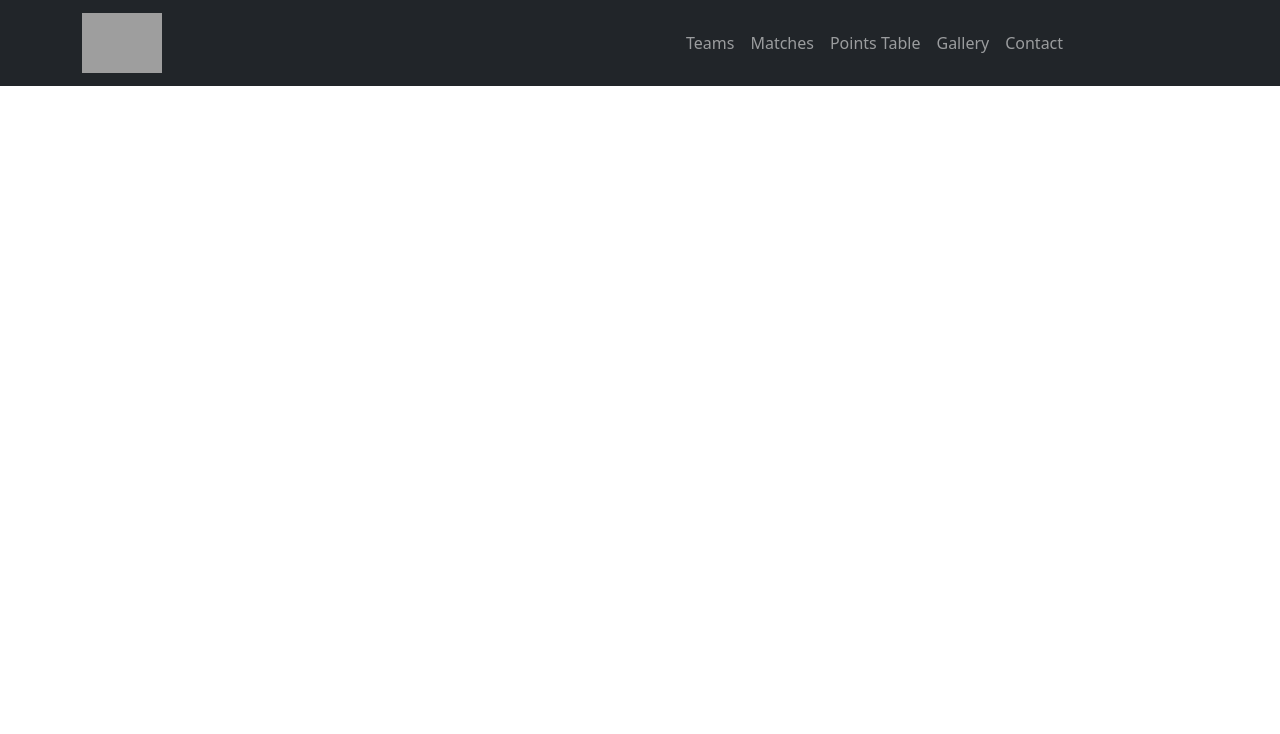
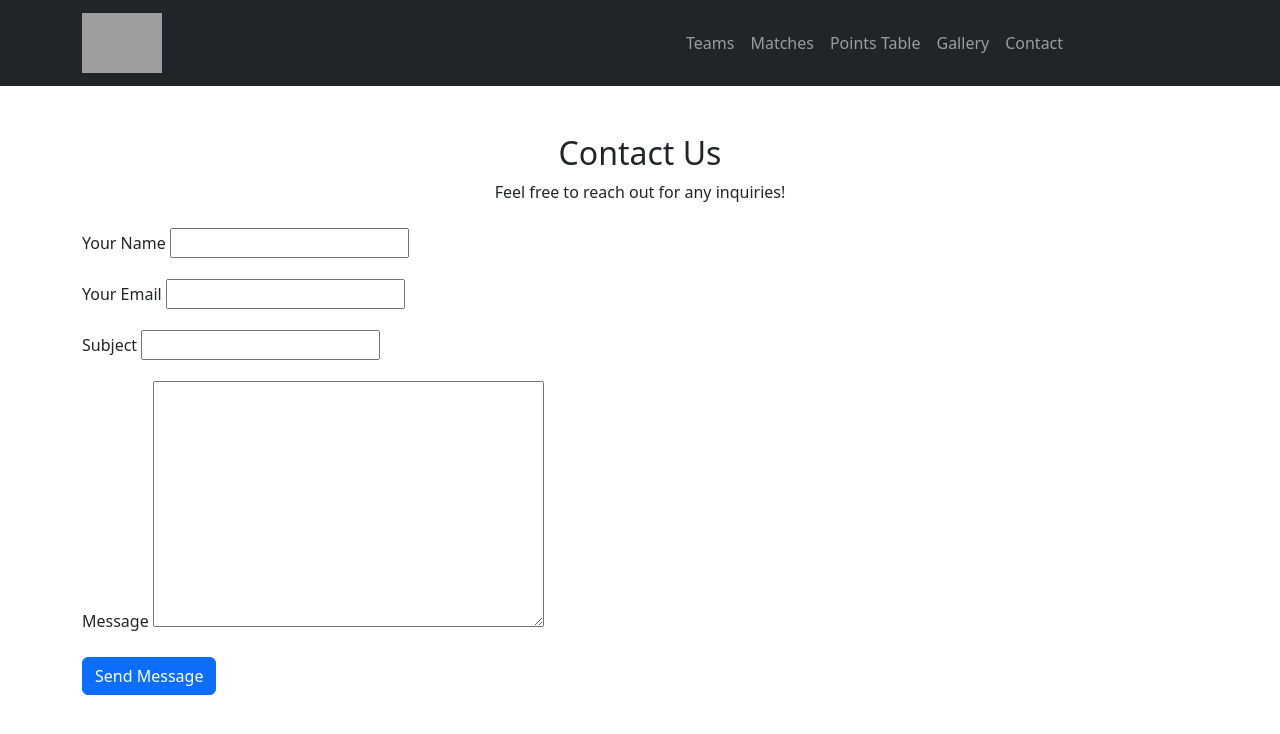
Before and after one commit to CallMeDas/Futsal-Tournament-Website-Djnago, a Django app: page /contact/ in a window 1280 px wide. Shown: the top 734 px of the page. Run offline with Django 5.2, Linux system fonts and the light colour scheme; grey boxes are pictures that could not be loaded.

Commit message:
contact page is made.

```diff
--- /dev/null
+++ b/futsalWebsite/tournaments/forms.py
@@ -0,0 +1,7 @@
+from django import forms
+from .models import ContactMessage
+
+class ContactForm(forms.ModelForm):
+    class Meta:
+        model = ContactMessage
+        fields = ['name', 'email', 'subject', 'message']
--- a/futsalWebsite/tournaments/models.py
+++ b/futsalWebsite/tournaments/models.py
@@ -2,6 +2,7 @@ from django.db import models
 from django.core.exceptions import ValidationError
 # from django.db import models
 from autoslug  import AutoSlugField
+from django.db import models
 
 # Team Model
 class Team(models.Model):
@@ -108,3 +109,18 @@ class Gallery(models.Model):
 
     def __str__(self):
         return self.title if self.title else "Gallery Image"
+
+
+
+
+
+
+class ContactMessage(models.Model):
+    name = models.CharField(max_length=100)
+    email = models.EmailField()
+    subject = models.CharField(max_length=200)
+    message = models.TextField()
+    created_at = models.DateTimeField(auto_now_add=True)
+
+    def __str__(self):
+        return f"{self.name} - {self.subject}"
--- a/futsalWebsite/tournaments/templates/contact.html
+++ b/futsalWebsite/tournaments/templates/contact.html
@@ -1,17 +1,35 @@
-{% extends 'base.html' %}
+{% extends "base.html" %}
 
 {% block content %}
-{% load static %}
+<div class="container mt-5">
+    <h2 class="text-center">Contact Us</h2>
+    <p class="text-center">Feel free to reach out for any inquiries!</p>
 
+    {% if messages %}
+        {% for message in messages %}
+            <div class="alert alert-success">{{ message }}</div>
+        {% endfor %}
+    {% endif %}
 
-
-
-
-
-
-
-
-
-
-
+    <form method="post" class="mt-4">
+        {% csrf_token %}
+        <div class="mb-3">
+            <label class="form-label">Your Name</label>
+            {{ form.name }}
+        </div>
+        <div class="mb-3">
+            <label class="form-label">Your Email</label>
+            {{ form.email }}
+        </div>
+        <div class="mb-3">
+            <label class="form-label">Subject</label>
+            {{ form.subject }}
+        </div>
+        <div class="mb-3">
+            <label class="form-label">Message</label>
+            {{ form.message }}
+        </div>
+        <button type="submit" class="btn btn-primary">Send Message</button>
+    </form>
+</div>
 {% endblock %}
--- a/futsalWebsite/tournaments/urls.py
+++ b/futsalWebsite/tournaments/urls.py
@@ -1,5 +1,6 @@
 from django.urls import path
 from . import views
+from .views import contact
 
 urlpatterns = [
     path('', views.home),
@@ -8,5 +9,5 @@ urlpatterns = [
     path('teams/<slug:slug>/', views.teams, name="team_detail"),
     path('points_table/', views.points_table),
     path('gallery/', views.gallery),
-    path('contact/', views.contact),
+    path("contact/", contact, name="contact")
 ]
--- a/futsalWebsite/tournaments/views.py
+++ b/futsalWebsite/tournaments/views.py
@@ -1,6 +1,8 @@
-from django.shortcuts import render, get_object_or_404
+from django.shortcuts import render, get_object_or_404, redirect
 from .models import Team, Match, Gallery
 from collections import defaultdict
+from django.contrib import messages
+from .forms import ContactForm
 
 # Home View
 def home(request):
@@ -16,7 +18,7 @@ def matches(request):
     matches = Match.objects.all()
     for match in matches:
         if match.is_bypass:
-            match.winner = match.get_winner()  # Bypass winner
+            match.winner = match.get_winner()
         else:
             match.penalty_team1_list = (
                 [penalty.strip() for penalty in match.penalty_team1.strip("[]").split(',')]
@@ -41,7 +43,6 @@ def teams_list(request):
 # View for individual team details
 def teams(request, slug):
     team = get_object_or_404(Team, team_slug=slug)
-    print(team)
     return render(request, 'team_detail.html', {'team': team})
 
 # Points Table View
@@ -56,4 +57,13 @@ def gallery(request):
 
 # Contact View
 def contact(request):
-    return render(request, 'contact.html')
+    if request.method == "POST":
+        form = ContactForm(request.POST)
+        if form.is_valid():
+            form.save()
+            messages.success(request, "Your message has been sent successfully!")
+            return redirect("contact")
+    else:
+        form = ContactForm()
+
+    return render(request, "contact.html", {"form": form})
```
Also changed, not shown: futsalWebsite/db.sqlite3, futsalWebsite/tournaments/migrations/0012_contactmessage.py (added), futsalWebsite/tournaments/static/style.css (line endings or trailing spaces).
